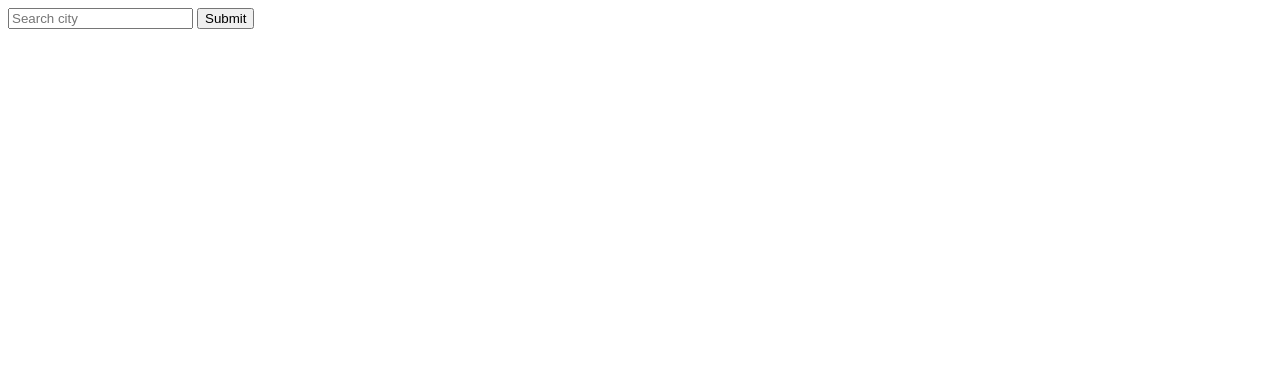
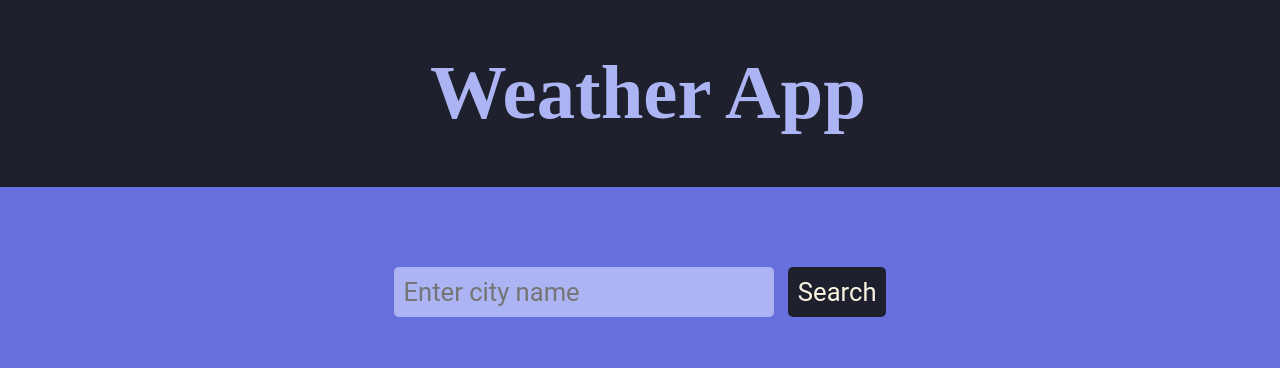
Before and after one commit to llpingll/weather-app, a plain HTML site: page index.html in a window 1280 px wide. Drawn offline with Linux system fonts and the light colour scheme.

Commit message:
Complete index.html and styling

```diff
--- a/index.html
+++ b/index.html
@@ -3,15 +3,33 @@
 <head>
     <meta charset="UTF-8">
     <meta name="viewport" content="width=device-width, initial-scale=1.0">
-    <title>Document</title>
+    <title>Weather APP</title>
     <script src="script.js" defer></script>
     <link rel="stylesheet" href="style.css">
 </head>
 <body>
-    <form>
-        <label for="search"></label>
-        <input type="text" id="search" placeholder="Search city">
-        <button type="submit">Submit</button>
+    <header class="header">
+        <h1 class="page-name"><i class="fas fa-cloud-sun"></i>Weather App</h1>
+    </header>
+    <main class="main">
+    <form class="form" id="searchForm" novalidate>
+        <input
+        class="input"
+        id="searchInput"
+        type="text"
+        placeholder="Enter city name"
+        />
+        <button class="btn btn-submit" id="searchBtn" type="submit">
+        Search
+        </button>
     </form>
+    <div class="search-result" id="searchResult">
+        <h3 id="cityName"></h3>
+        <p id="temperature"></p>
+        <p id="feelsLike"></p>
+        <p id="humidity"></p>
+        <p id="wind"></p>
+    </div>
+    </main>
 </body>
 </html>
--- a/style.css
+++ b/style.css
@@ -0,0 +1,130 @@
+:root {
+    --primary-light: #faf3e0;
+    --secondary-light: #acb4f4;
+    --primary-dark: #1e212d;
+    --secondary-dark: #6870e0;
+  }
+
+  *,
+  *::before,
+  *::after {
+    box-sizing: border-box;
+    padding: 0;
+    margin: 0;
+  }
+
+  html {
+    /* font-size: 62.5%; */
+    line-height: 1.6;
+  }
+
+  body {
+    font-family: "Roboto", sans-serif;
+    font-size: 1.6rem;
+    background-color: var(--secondary-dark);
+  }
+
+  header {
+    font-family: "Antic Slab", serif;
+    font-size: 2.4rem;
+  }
+
+  button,
+  input {
+    padding: 0.5rem;
+    border: none;
+    border-radius: 5px;
+    color: inherit;
+    font-family: inherit;
+    font-size: inherit;
+    outline: none;
+  }
+
+  button {
+    cursor: pointer;
+  }
+
+  /* Header */
+
+  .header {
+    padding: 2rem;
+    background-color: var(--primary-dark);
+    color: var(--secondary-light);
+  }
+
+  .page-name {
+    text-align: center;
+  }
+
+  .page-name i {
+    color: var(--primary-light);
+    margin-right: 1rem;
+  }
+
+  /* Main */
+
+  .main {
+    padding: 2rem;
+    margin-top: 2rem;
+  }
+
+  .form {
+    padding: 1rem;
+    text-align: center;
+  }
+
+  .input {
+    margin-right: 0.5rem;
+    background-color: var(--secondary-light);
+    color: var(--primary-dark);
+    border: 2px solid transparent;
+  }
+
+  .btn {
+    background-color: var(--primary-dark);
+    color: var(--primary-light);
+    transition: border 0.2s ease-in-out;
+    border: 2px solid transparent;
+  }
+
+  .btn:hover {
+    border: 2px solid var(--secondary-light);
+  }
+
+  .btn:active {
+    color: #999;
+  }
+
+  .search-result {
+    display: none;
+    max-width: 300px;
+    padding: 2rem;
+    border-radius: 5px;
+    margin: 4rem auto;
+    background-color: var(--primary-dark);
+    color: var(--primary-light);
+    box-shadow: rgba(0, 0, 0, 0.35) 0px 5px 15px;
+  }
+
+  .search-result.active {
+    display: block;
+  }
+
+  .search-result * {
+    padding: 0.5rem;
+    text-align: center;
+  }
+
+  .search-result h3 {
+    border-radius: 5px;
+    color: var(--secondary-light);
+    font-size: 4rem;
+  }
+
+  .search-result p:nth-child(2) {
+    font-size: 3.6rem;
+  }
+
+  .search-result p {
+    font-size: 2rem;
+  }
```
